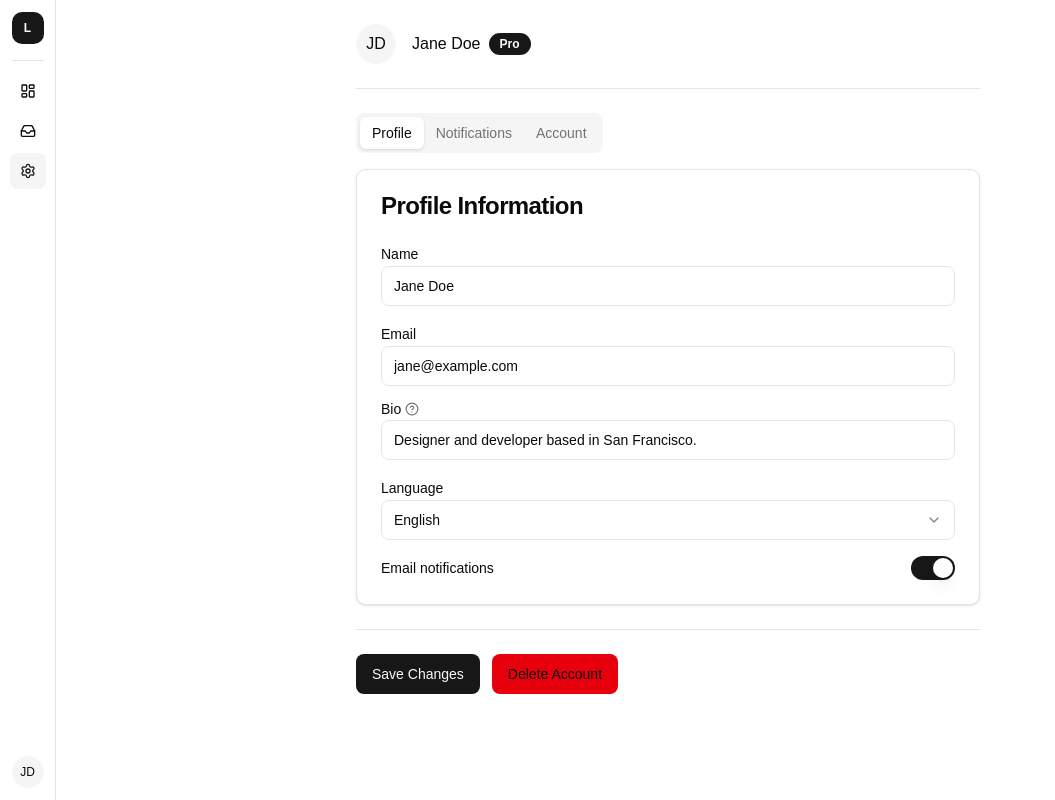
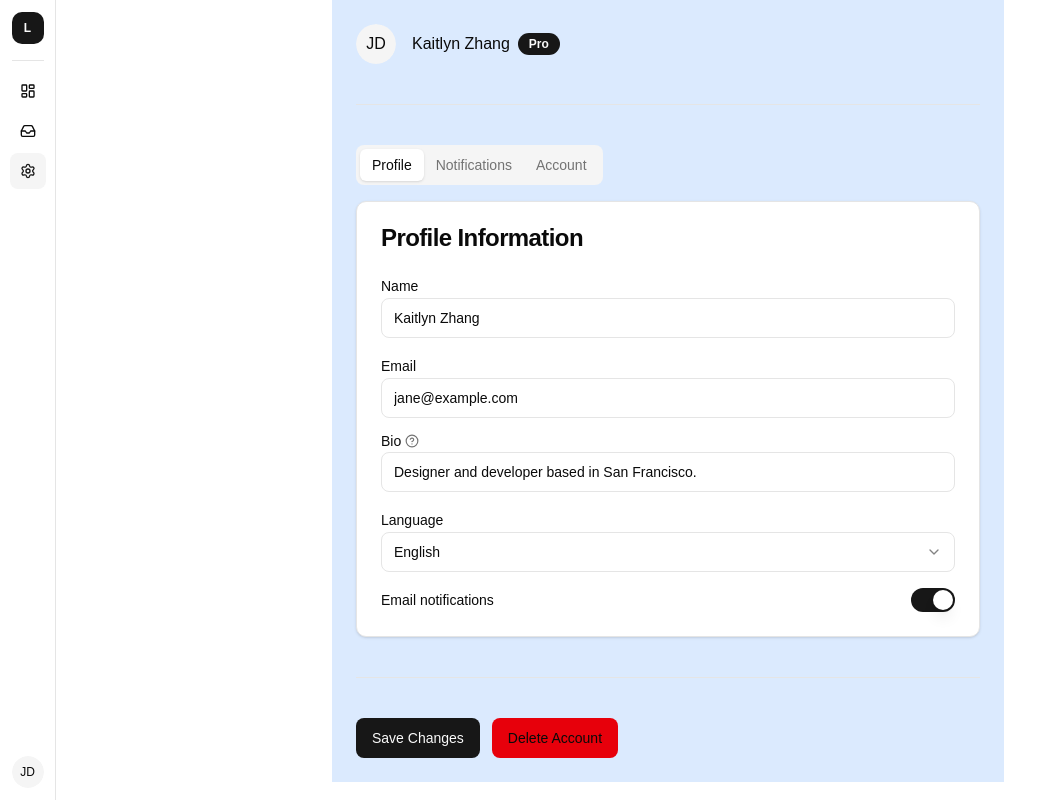
Before and after one commit to acyhuang/lavalab-design-playground, a React (Vite) app: page / in a window 1280 px wide. Shown: the whole page, without its empty margins (0-1055 px from the left). Built offline with nearby package versions, Linux system fonts and the light colour scheme.

Commit message:
kaitlyn's first steps

```diff
--- a/package.json
+++ b/package.json
@@ -34,7 +34,7 @@
   "devDependencies": {
     "@eslint/js": "^9.39.1",
     "@types/node": "^24.10.1",
-    "@types/react": "^19.2.7",
+    "@types/react": "^19.2.14",
     "@types/react-dom": "^19.2.3",
     "@vitejs/plugin-react": "^5.1.1",
     "eslint": "^9.39.1",
--- a/src/components/SettingsPage.tsx
+++ b/src/components/SettingsPage.tsx
@@ -41,15 +41,15 @@ export function SettingsPage() {
   const showAlert = isDirty && !alertDismissed
 
   return (
-    <div className="max-w-2xl mx-auto p-6 space-y-6">
+    <div className="max-w-2xl mx-auto p-6 space-y-10 bg-blue-100">
       {/* Header */}
       <div className="flex items-center gap-4">
         <Avatar>
-          <AvatarImage src="" alt="Jane Doe" />
+          <AvatarImage src="" alt="Kaitlyn Zhang" />
           <AvatarFallback>JD</AvatarFallback>
         </Avatar>
         <div className="flex items-center gap-2">
-          <span className="font-medium">Jane Doe</span>
+          <span className="font-medium">Kaitlyn Zhang</span>
           <Badge>Pro</Badge>
         </div>
       </div>
@@ -91,7 +91,7 @@ export function SettingsPage() {
             <CardContent className="space-y-4">
               <div className="space-y-1">
                 <Label htmlFor="name">Name</Label>
-                <Input id="name" defaultValue="Jane Doe" onChange={handleChange} />
+                <Input id="name" defaultValue="Kaitlyn Zhang" onChange={handleChange} />
               </div>
 
               <div className="space-y-1">
```
Also changed, not shown: 1 other file (tests, documents, lock files or other folders).
